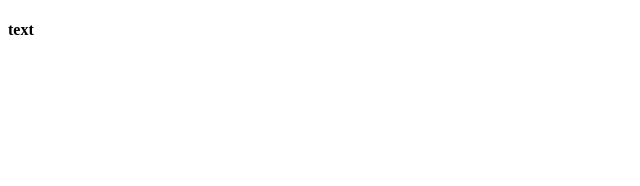
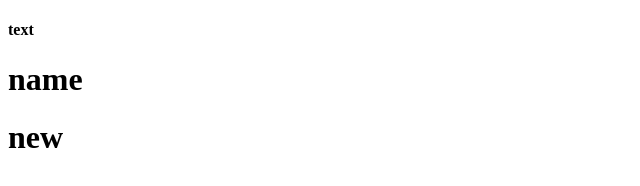
Before and after one commit to rojashree24/git-day1, a plain HTML site: page text.html in a window 1280 px wide. Shown: the whole page, without its empty margins (0-640 px from the left). Drawn offline with Linux system fonts and the light colour scheme.

Commit message:
new added

```diff
--- a/text.html
+++ b/text.html
@@ -8,7 +8,9 @@
 </head>
 <body>
     <h4>text
+        <h1>name</h1>
+    </h4>
 
-    </h4>
+    <h1>new</h1>
 </body>
 </html>
```
